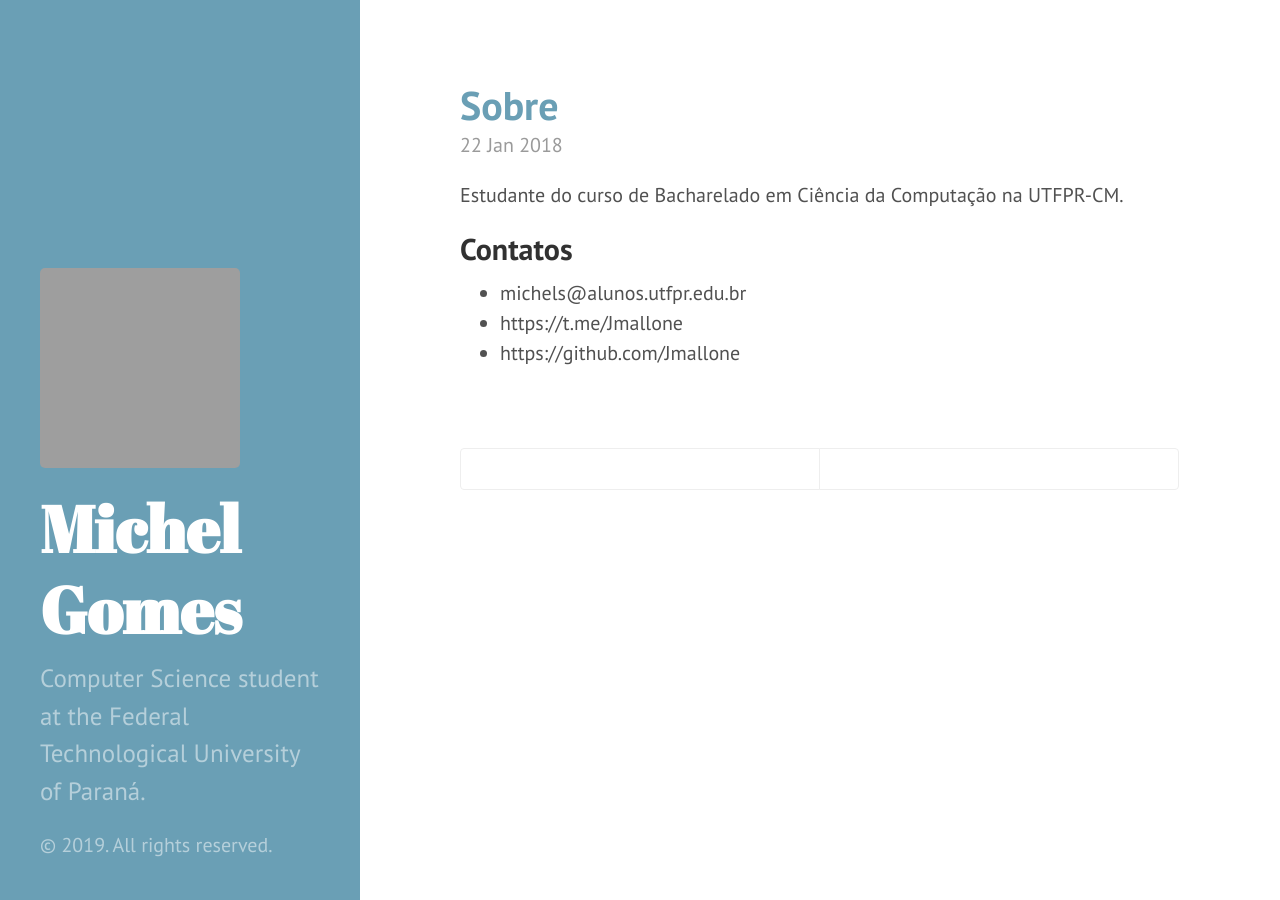
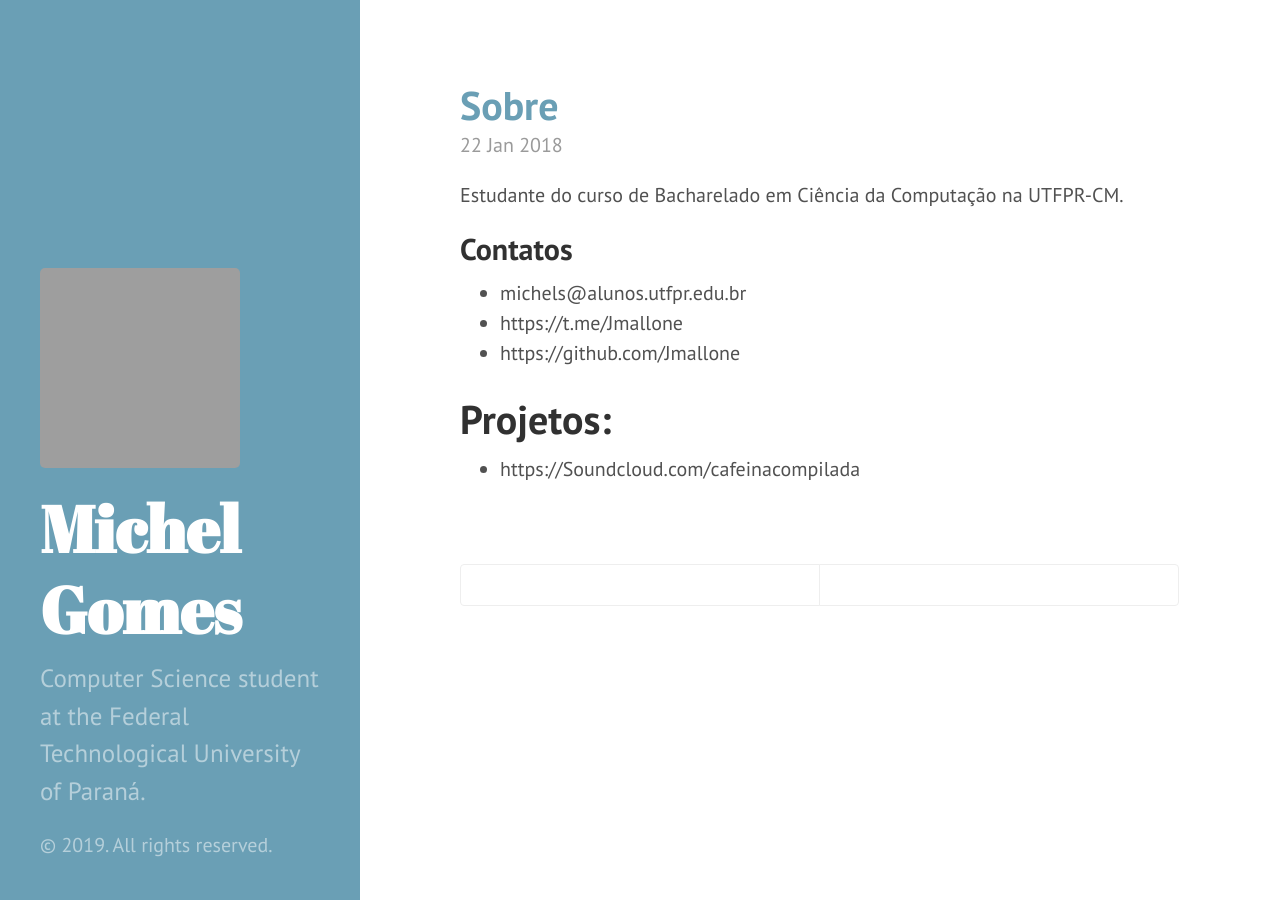
Before and after one commit to Jmallone/jmallone.github.io, a Jekyll site: the page built from index.html, in a window 1280 px wide. Built offline with Jekyll 4.4.1, drawn with Linux system fonts in a browser that asks for light colours; Markdown is read by kramdown in place of the engine named in the settings; the list of posts is cut into pages by our own code; grey boxes are pictures that could not be loaded.

Commit message:
Update 2018-01-22-sobre.md

```diff
--- a/_posts/2018-01-22-sobre.md
+++ b/_posts/2018-01-22-sobre.md
@@ -9,3 +9,6 @@
 * michels@alunos.utfpr.edu.br
 * https://t.me/Jmallone
 * https://github.com/Jmallone
+
+#Projetos:
+* https://Soundcloud.com/cafeinacompilada
```
